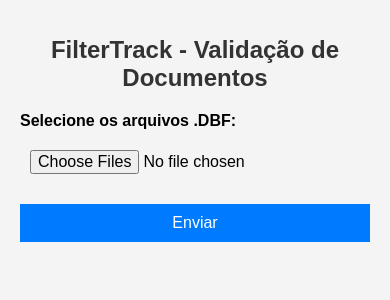
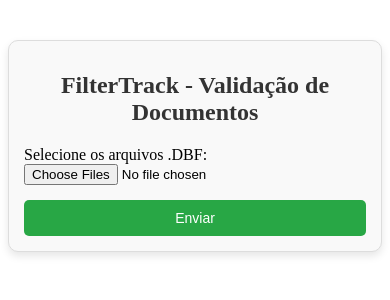
Before and after one commit to Gabii1901/SysPoli, a Flask app: page / in a window 390 px wide. Shown: the top 300 px of the page. Run offline with Flask 3, Linux system fonts and the light colour scheme.

Commit message:
Update style.css
feito ajustes para a as colunas não ficarem muito pequenas

```diff
--- a/static/style.css
+++ b/static/style.css
@@ -1,76 +1,120 @@
-body {
-    font-family: Arial, sans-serif;
-    background-color: #f4f4f4;
+/* Estilo para o container principal */
+.container {
+    max-width: 1000px;
+    margin: 40px auto;
     padding: 20px;
-    margin: 0;
+    background-color: #f9f9f9;
+    border: 1px solid #ddd;
+    border-radius: 10px;
+    box-shadow: 0 4px 8px rgba(0, 0, 0, 0.1);
 }
 
+/* Estilo para o cabeçalho */
 h1 {
+    text-align: center;
     color: #333;
+    font-size: 24px;
     margin-bottom: 20px;
-    font-size: 24px;
-    text-align: center;
 }
 
+/* Estilo para os formulários */
 form {
-    margin-top: 20px;
     display: flex;
-    flex-direction: column;
-    align-items: center;
+    flex-wrap: wrap;
+    gap: 20px;
+    justify-content: space-between;
 }
 
-input, button {
+/* Estilo para os inputs */
+input[type="text"], input[type="date"] {
+    width: 220px;
     padding: 10px;
-    margin: 10px 0;
-    font-size: 16px;
-    width: 100%;
-    max-width: 400px;
+    font-size: 14px;
+    border: 1px solid #ccc;
+    border-radius: 5px;
     box-sizing: border-box;
 }
 
-label {
-    margin-bottom: 5px;
-    font-weight: bold;
+input[type="text"]::placeholder, input[type="date"]::placeholder {
+    color: #999;
 }
 
-button {
-    background-color: #007BFF;
+/* Estilo para o botão de envio */
+button[type="submit"] {
+    background-color: #28a745;
     color: white;
+    padding: 10px 20px;
+    font-size: 14px;
     border: none;
+    border-radius: 5px;
     cursor: pointer;
+    transition: background-color 0.3s ease;
 }
 
-button:hover {
-    background-color: #0056b3;
+button[type="submit"]:hover {
+    background-color: #218838;
 }
 
+/* Estilo para a tabela */
 table {
     width: 100%;
     border-collapse: collapse;
     margin-top: 20px;
 }
 
+/* Estilo para as células da tabela */
 th, td {
-    border: 1px solid #ddd;
-    padding: 8px;
+    padding: 10px;
     text-align: left;
-    word-wrap: break-word; /* Permite quebra de linha automática */
+    border-bottom: 1px solid #ddd;
+    font-size: 14px;
 }
 
+/* Estilo para o cabeçalho da tabela */
 th {
-    background-color: #007BFF;
-    color: white;
+    background-color: #f2f2f2;
+    color: #333;
+    font-weight: bold;
 }
 
-tr:nth-child(even) {
-    background-color: #f2f2f2;
+/* Estilo para as colunas Data e CNPJ */
+th.coluna-data, td.coluna-data {
+    width: 150px;  /* Ajusta a largura da coluna Data */
 }
 
-tr:hover {
-    background-color: #ddd;
+th.coluna-cnpj, td.coluna-cnpj {
+    width: 200px;  /* Ajusta a largura da coluna CNPJ */
 }
 
-/* Ajuste da largura da coluna CNPJ/CPF */
-th:nth-child(2), td:nth-child(2) {
-    width: 200px; /* Ajuste a largura conforme necessário */
+/* Estilo para o botão de exportação */
+a.btn {
+    display: inline-block;
+    background-color: #007bff;
+    color: white;
+    padding: 10px 20px;
+    margin-top: 20px;
+    text-decoration: none;
+    border-radius: 5px;
+    font-size: 14px;
+    transition: background-color 0.3s ease;
 }
+
+a.btn:hover {
+    background-color: #0056b3;
+}
+
+/* Responsividade para dispositivos móveis */
+@media (max-width: 768px) {
+    .container {
+        padding: 15px;
+    }
+
+    form {
+        flex-direction: column;
+        gap: 15px;
+    }
+
+    input[type="text"], input[type="date"] {
+        width: 100%;
+    }
+}
```
